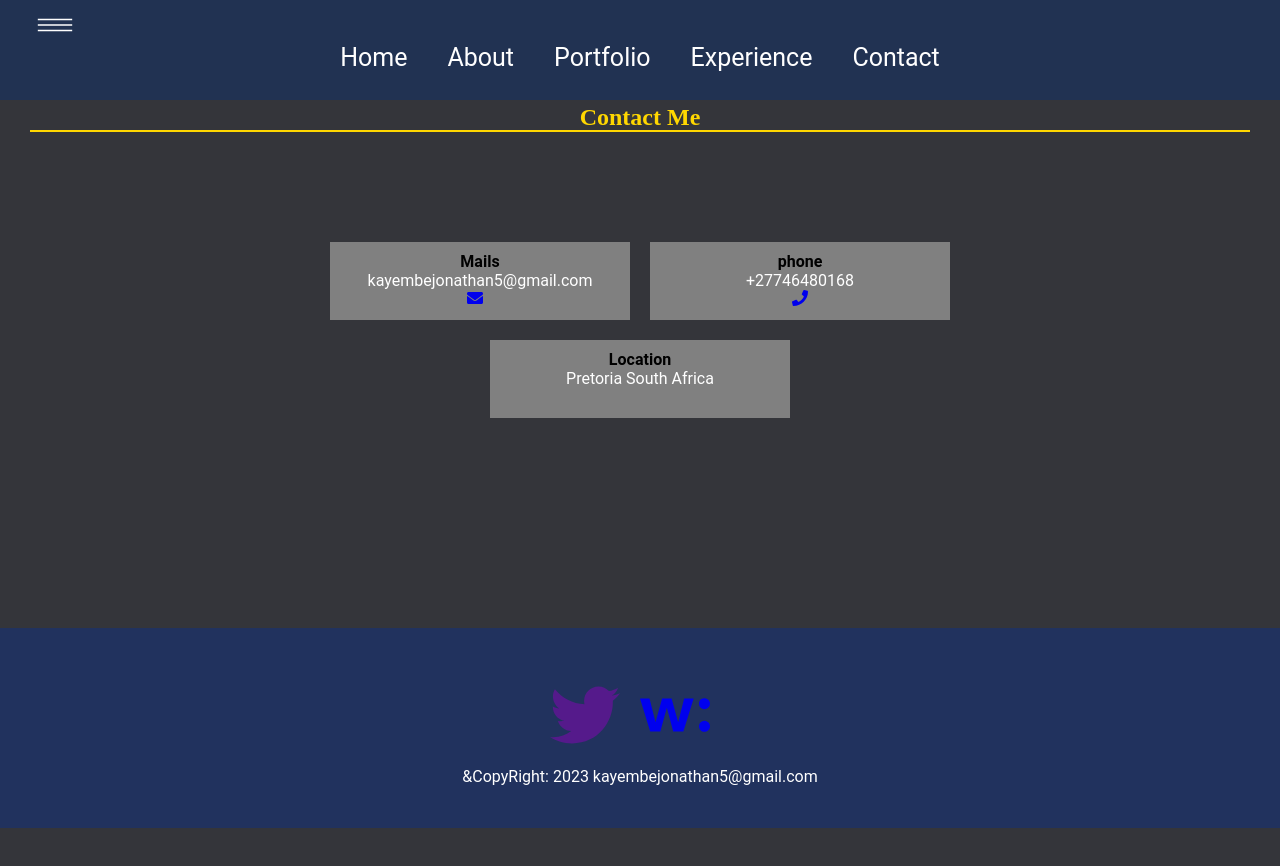
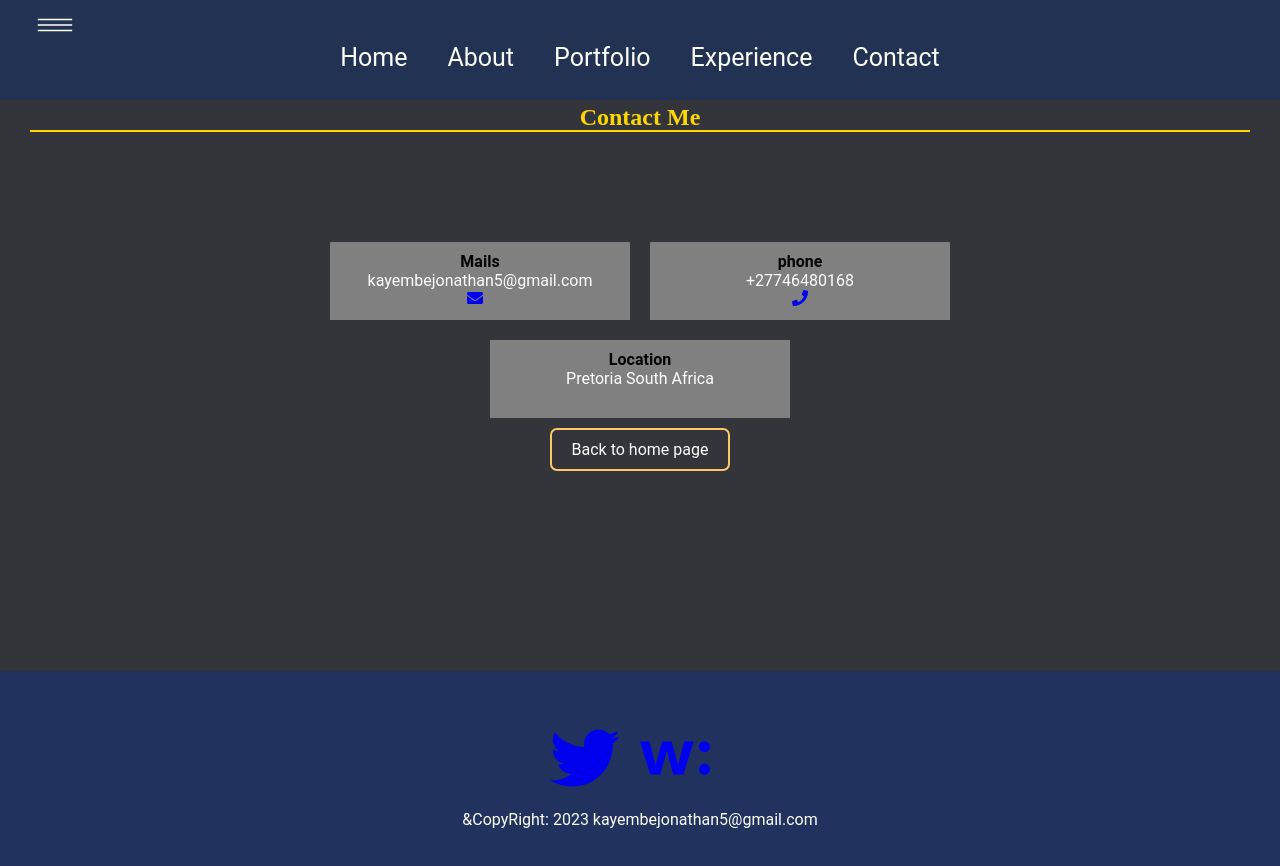
Before and after one commit to KAYEMBAJONATHAN/MyPortfolio, a React (Create React App) app: page /contact in a window 1280 px wide. Shown: the top 866 px of the page. Before the commit the page ends 828 px from the top, so only its background shows below. Built offline with nearby package versions, Linux system fonts and the light colour scheme; some icons are missing.

Commit message:
Add fix the warning

```diff
--- a/src/components/footer.js
+++ b/src/components/footer.js
@@ -12,7 +12,7 @@ const Footer = () => {
           <a href="https://www.linkedin.com/in/cimena-kayemba/">
              <FaLinkedin />
           </a>
-          <a href="">
+          <a href="https://twitter.com/JonathanKa97287">
           <FaTwitter />
           </a>
           <a href="https://wellfound.com/u/cimena-kayemba-jonathan">
--- a/src/pages/Contact.js
+++ b/src/pages/Contact.js
@@ -31,6 +31,9 @@ const Contact = () => {
                 <FaLocationDot />
                </a>
              </div>
+             <div>
+             <a href="/" className="back">Back to home page</a>
+             </div>
           </div>
         </section>
     );
--- a/src/pages/Portfolio.js
+++ b/src/pages/Portfolio.js
@@ -10,9 +10,9 @@ const Portfolio = () => {
           <div className="center">
             <h2>Portfolio</h2>
             <div className="folio-container">
-              <a className="image" href="#"><img src={project1} alt="countrymap" /></a>
-              <a className="image" href="#"><img src={calulator} alt="travelhub" /></a>
-              <a className="image" href="#"><img src={Menufood} alt="foodmenu" /></a>
+              <a className="image" href="https://github.com/KAYEMBAJONATHAN/React-t"><img src={project1} alt="countrymap" /></a>
+              <a className="image" href="https://github.com/mohamedSabry0/space_travelers_hub"><img src={calulator} alt="travelhub" /></a>
+              <a className="image" href="https://github.com/Elhambasir/Food-Menu"><img src={Menufood} alt="foodmenu" /></a>
             </div>
           </div>
         </section>
--- a/src/pages/contact.css
+++ b/src/pages/contact.css
@@ -33,3 +33,12 @@ section#contact {
     fill: #fff;
     margin-right: 10px;
 }
+
+.back {
+    border: 2px solid #fac86b;
+    border-radius: 7px;
+    color: #fff;
+    text-decoration: none;
+    padding: 10px 20px;
+    display: inline-block;
+}
```
